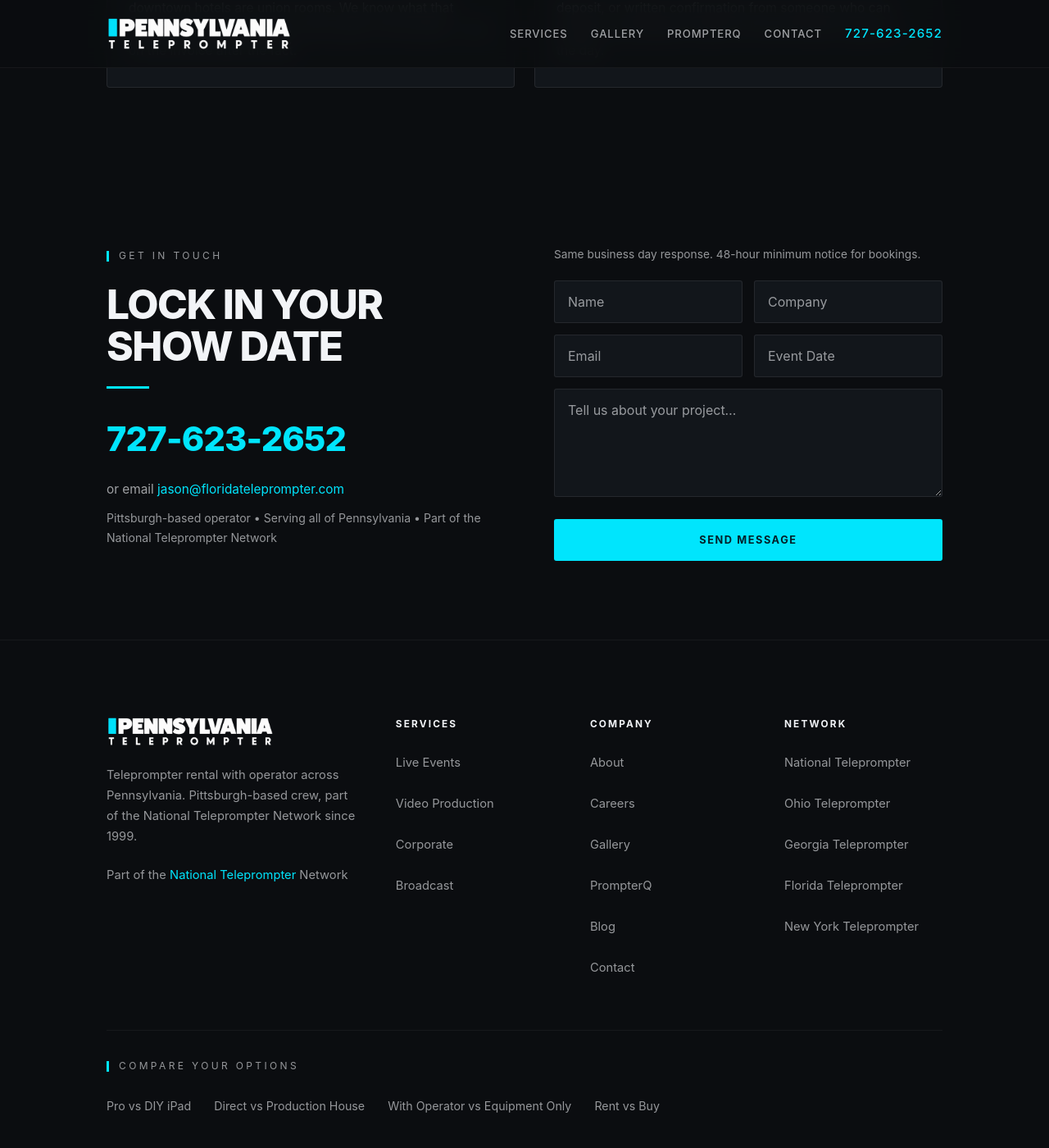
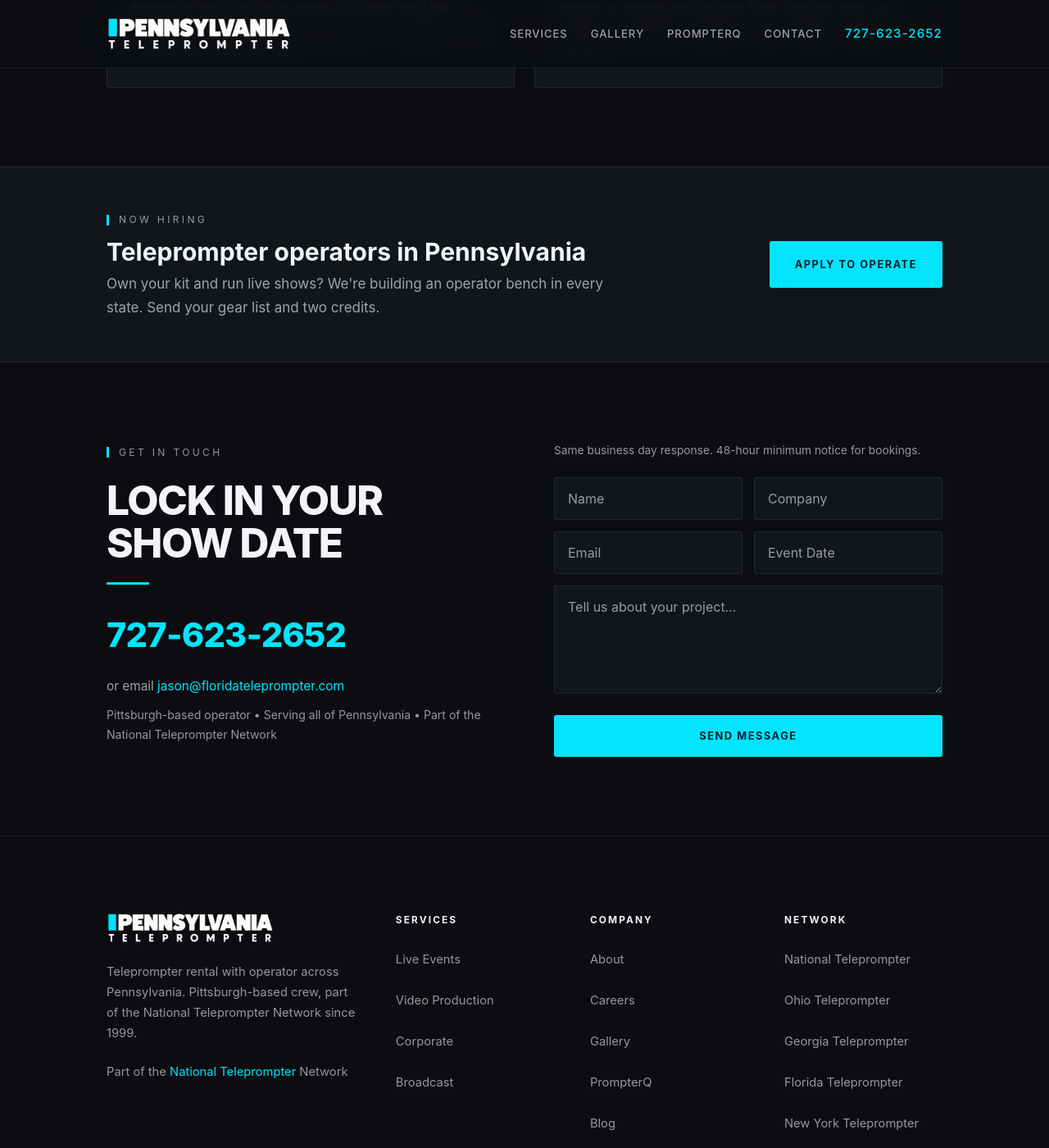
Before and after one commit to jasproj/pennsylvaniateleprompter, a Jekyll site: the page index.html, which Jekyll copies as it is, in a window 1280 px wide and 1400 px high, scrolled down 7215 px. Shown: the whole window at 82% size. Built offline with Jekyll 4.4.1, drawn with Linux system fonts in a browser that asks for light colours.

Commit message:
feat: "Now Hiring Operators" band above the contact section (#39)
A visible operator-recruiting callout on the home page. Until now the only
path to the application form was a footer link. The band names the state,
says what we want (own kit, live-show experience, gear list + two credits)
and sends applicants to the existing careers page. Styled with the site's
own CSS variables; no new colors, fonts or scripts. Verified at 1280 and
390 wide.


Claude-Session: https://claude.ai/code/session_01SW4oYwAA8ZEcmkVZYUBX96

Co-authored-by: Claude Fable 5.1 <noreply@anthropic.com>

```diff
--- a/index.html
+++ b/index.html
@@ -508,7 +508,14 @@
             .hero-vp { max-width: 46ch; }
             .nav-links a { display: block; }
         }
-</style>
+
+        /* Hiring band */
+        .hiring { padding: clamp(36px, 4vw, 56px) 0; background: var(--surface); border-top: 1px solid var(--line); border-bottom: 1px solid var(--line); }
+        .hiring-wrap { display: flex; align-items: center; justify-content: space-between; gap: 28px; flex-wrap: wrap; }
+        .hiring-title { font-size: clamp(22px, 2.6vw, 30px); line-height: 1.15; margin: 6px 0 8px; }
+        .hiring-text { color: var(--text-dim); margin: 0; max-width: 60ch; }
+        .hiring .btn { white-space: nowrap; }
+    </style>
 </head>
 <body>
 
@@ -783,7 +790,19 @@
             </div>
         </section>
 
-        <!-- Contact -->
+            <!-- Hiring -->
+    <section class="hiring" id="hiring" aria-label="Now hiring teleprompter operators">
+        <div class="wrap hiring-wrap">
+            <div>
+                <span class="eyebrow">Now Hiring</span>
+                <h2 class="hiring-title">Teleprompter operators in Pennsylvania</h2>
+                <p class="hiring-text">Own your kit and run live shows? We're building an operator bench in every state. Send your gear list and two credits.</p>
+            </div>
+            <a href="careers.html" class="btn btn-primary">Apply to operate</a>
+        </div>
+    </section>
+
+    <!-- Contact -->
     <section class="contact" id="contact">
         <div class="wrap">
             <div class="contact-grid">
```
